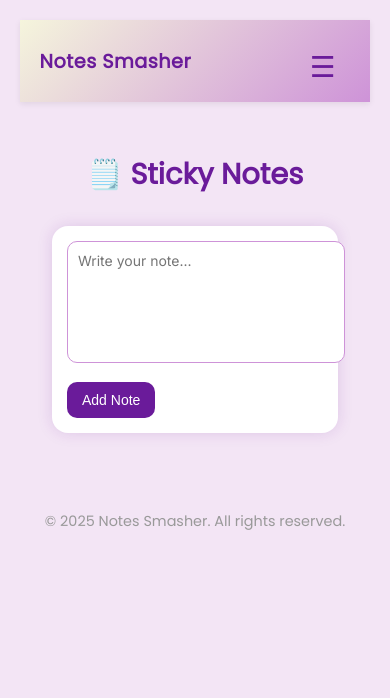
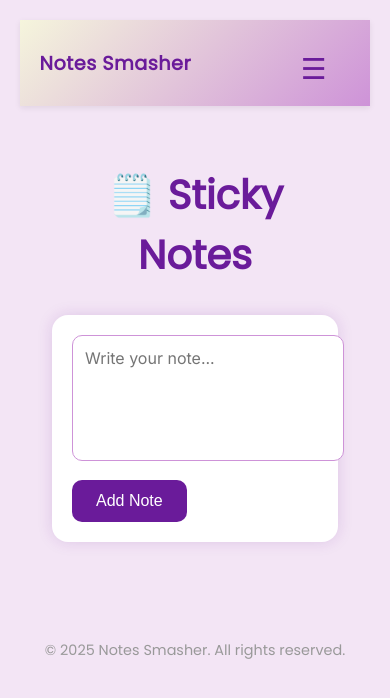
Before and after one commit to notessmasher765-wq/Notessmasher, a Flask app: page /sticky_notes in a window 390 px wide. Shown: the top 698 px of the page. Run offline with Flask 3, Linux system fonts and the light colour scheme; data that the repository does not hold is empty; some libraries are stand-ins or nearby versions.

Commit message:
Update sticky_notes.html

```diff
--- a/templates/sticky_notes.html
+++ b/templates/sticky_notes.html
@@ -1,9 +1,9 @@
-
 <!DOCTYPE html>
 <html lang="en">
+
 <head>
   <meta charset="UTF-8">
-  <title>Sticky Notes | StudySpark</title>
+  <title>Sticky Notes</title>
   <meta name="viewport" content="width=device-width, initial-scale=1.0">
   <link href="https://fonts.googleapis.com/css2?family=Inter:wght@400;600&display=swap" rel="stylesheet">
   <style>
@@ -12,7 +12,9 @@
       font-family: 'Inter', sans-serif;
       margin: 0;
       padding: 20px;
+      overflow-x: hidden;
     }
+
 
     .container {
       max-width: 800px;
@@ -22,13 +24,13 @@
     h1 {
       text-align: center;
       color: #6a1b9a;
-      font-size: clamp(1.8rem, 5vw, 2.5rem);
+      font-size: 2.5rem;
       margin-bottom: 30px;
     }
 
     form {
       background-color: #fff;
-      padding: clamp(15px, 3vw, 20px);
+      padding: 20px;
       border-radius: 16px;
       box-shadow: 0 0 15px rgba(106, 27, 154, 0.15);
       margin-bottom: 30px;
@@ -37,10 +39,10 @@
     textarea {
       width: 100%;
       height: 100px;
-      padding: clamp(10px, 2vw, 14px);
+      padding: 12px;
       border-radius: 10px;
       border: 1px solid #ce93d8;
-      font-size: clamp(14px, 2vw, 16px);
+      font-size: 16px;
       font-family: 'Inter', sans-serif;
       resize: none;
     }
@@ -50,9 +52,9 @@
       background-color: #6a1b9a;
       color: white;
       border: none;
-      padding: clamp(10px, 2vw, 14px) clamp(15px, 3vw, 24px);
+      padding: 12px 24px;
       border-radius: 10px;
-      font-size: clamp(14px, 2vw, 16px);
+      font-size: 16px;
       cursor: pointer;
       transition: background-color 0.3s;
     }
@@ -61,36 +63,51 @@
       background-color: #4a148c;
     }
 
-    /* Sticky Notes */
     .note {
       background-color: #c5e2ff;
       border-radius: 12px;
-      box-shadow: 0 3px 8px rgba(0,0,0,0.08);
-      padding: clamp(8px, 2vw, 12px);
+      box-shadow: 0 3px 8px rgba(0, 0, 0, 0.08);
+      padding: 12px;
       position: absolute;
-      width: clamp(150px, 25vw, 200px);
+      width: 200px;
       cursor: grab;
       transition: transform 0.1s;
-      word-wrap: break-word;
-      touch-action: none; /* Prevents page scrolling while dragging on mobile */
     }
 
     .note p {
       margin: 0;
-      font-size: clamp(12px, 1.8vw, 15px);
+      font-size: 15px;
       color: #4a148c;
+      word-wrap: break-word;
     }
 
-    @media (max-width: 500px) {
+    /* Responsive layout for mobile */
+    @media (max-width: 768px) {
+      body {
+        overflow-x: hidden !important;
+        overflow-y: auto !important;
+      }
+
       .note {
-        width: 45vw;
+        position: static !important;
+        /* Remove floating */
+        width: 100% !important;
+        max-width: 280px;
+        margin: 10px auto;
+        cursor: default;
+      }
+
+      .container {
+        padding-bottom: 20px;
       }
     }
   </style>
 </head>
+
 <body>
 
   {% extends "base.html" %}
+
   {% block title %}Sticky Notes | StudySpark{% endblock %}
 
   {% block content %}
@@ -109,87 +126,61 @@
     <p>{{ note.content }}</p>
   </div>
   {% endfor %}
-
   <script>
     const notes = document.querySelectorAll('.note');
     let draggedNote = null;
     let offsetX = 0;
     let offsetY = 0;
-  const gridSize = 20; // Adjust grid size as needed
 
-  function clampPosition(value, min, max) {
-    return Math.min(Math.max(value, min), max);
-  }
-
-  function snapToGrid(value) {
-    return Math.round(value / gridSize) * gridSize;
-  }
-
+    // Disable drag on mobile
+    if (window.innerWidth <= 768) {
       notes.forEach(note => {
-    // Desktop drag
+        note.style.cursor = "default";
+      });
+    } else {
+      // Desktop drag behavior
+      notes.forEach(note => {
         note.addEventListener('mousedown', function (e) {
           draggedNote = note;
           offsetX = e.clientX - note.offsetLeft;
           offsetY = e.clientY - note.offsetTop;
           note.style.zIndex = 1000;
         });
-
-    // Mobile drag
-    note.addEventListener('touchstart', function (e) {
-      draggedNote = note;
-      const touch = e.touches[0];
-      offsetX = touch.clientX - note.offsetLeft;
-      offsetY = touch.clientY - note.offsetTop;
-      note.style.zIndex = 1000;
-    });
       });
 
-  function moveNote(clientX, clientY) {
-    if (!draggedNote) return;
-    const maxX = window.innerWidth - draggedNote.offsetWidth;
-    const maxY = window.innerHeight - draggedNote.offsetHeight;
-    let newX = clampPosition(clientX - offsetX, 0, maxX);
-    let newY = clampPosition(clientY - offsetY, 0, maxY);
-
-    // Snap to grid
-    draggedNote.style.left = snapToGrid(newX) + 'px';
-    draggedNote.style.top = snapToGrid(newY) + 'px';
+      document.addEventListener('mousemove', function (e) {
+        if (draggedNote) {
+          draggedNote.style.left = (e.clientX - offsetX) + 'px';
+          draggedNote.style.top = (e.clientY - offsetY) + 'px';
         }
-
-  document.addEventListener('mousemove', e => moveNote(e.clientX, e.clientY));
-  document.addEventListener('touchmove', e => {
-    e.preventDefault();
-    moveNote(e.touches[0].clientX, e.touches[0].clientY);
-  }, { passive: false });
-
-  document.addEventListener('mouseup', () => {
-    if (!draggedNote) return;
-    sendPosition(draggedNote);
-    draggedNote.style.zIndex = 1;
-    draggedNote = null;
       });
 
-  document.addEventListener('touchend', () => {
-    if (!draggedNote) return;
-    sendPosition(draggedNote);
-    draggedNote.style.zIndex = 1;
-    draggedNote = null;
-  });
-
-  function sendPosition(note) {
-    const noteId = note.id.split('-')[1];
-    const x = parseInt(note.style.left);
-    const y = parseInt(note.style.top);
+      document.addEventListener('mouseup', function () {
+        if (draggedNote) {
+          const noteId = draggedNote.id.split('-')[1];
+          const x = parseInt(draggedNote.style.left);
+          const y = parseInt(draggedNote.style.top);
 
           fetch(`/update_position/${noteId}`, {
             method: 'POST',
-      headers: { 'Content-Type': 'application/json' },
+            headers: {
+              'Content-Type': 'application/json'
+            },
             body: JSON.stringify({ x, y })
+          });
+
+          draggedNote.style.zIndex = 1;
+          draggedNote = null;
+        }
       });
     }
   </script>
 
 
+
   {% endblock %}
+
+
 </body>
+
 </html>
```
Lines whose indentation alone changed are shown as unchanged.
